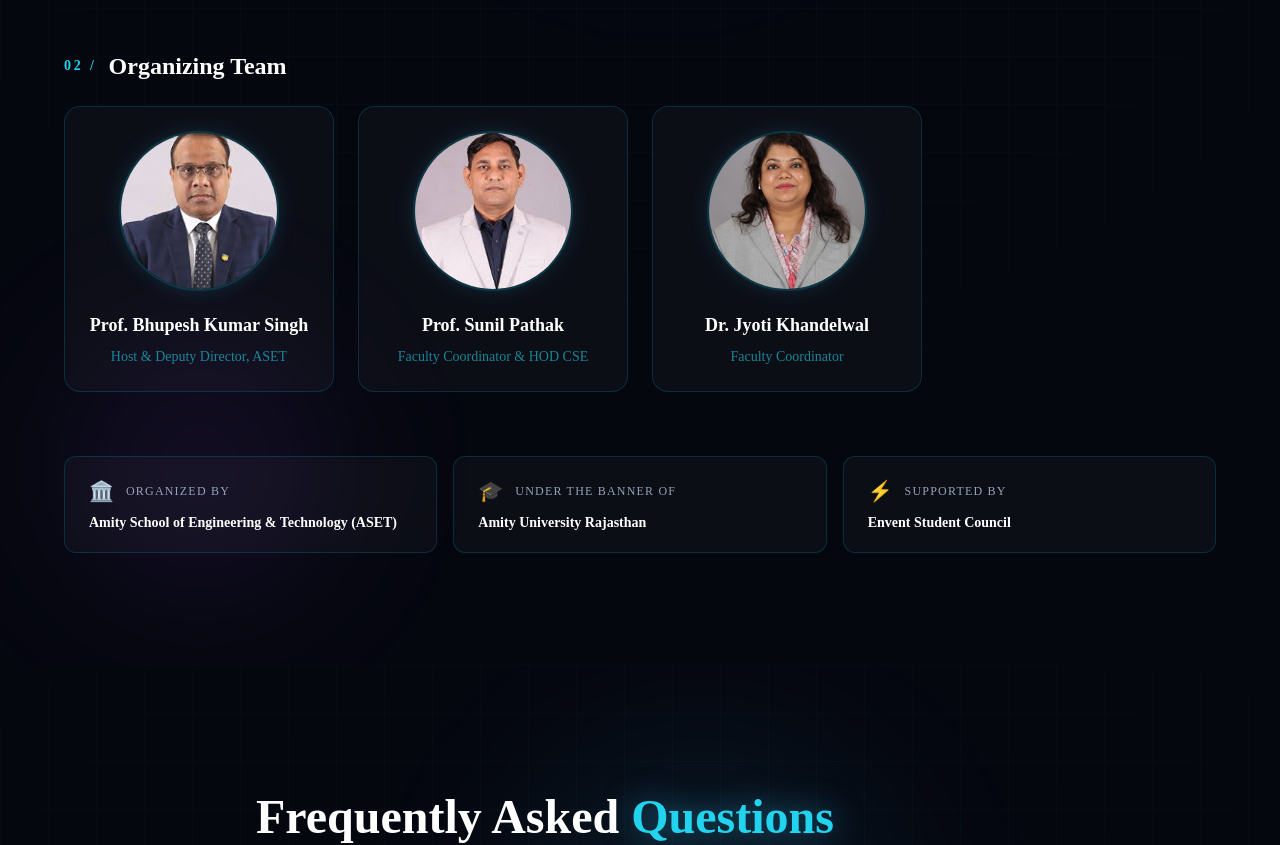
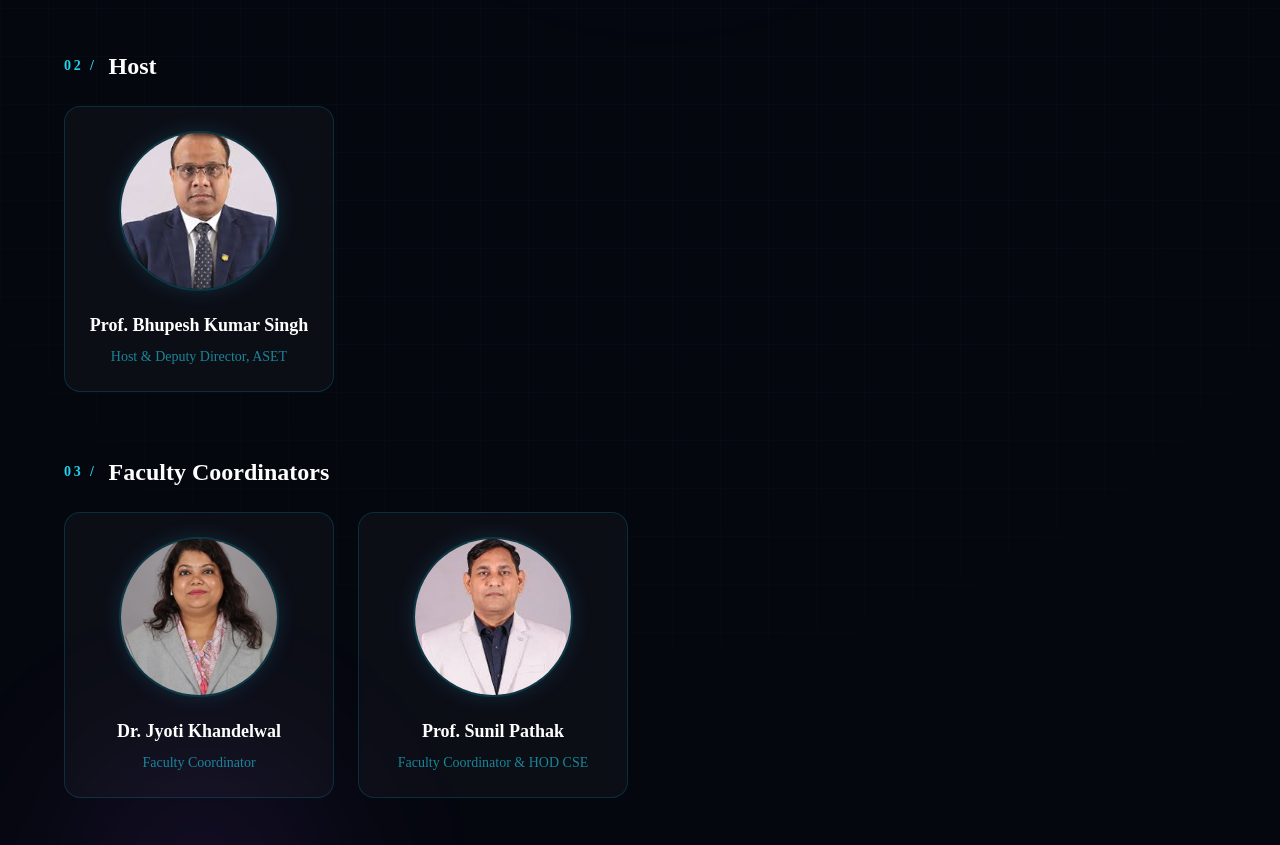
Before and after one commit to ishan-dsa/webamihacks2026, a Next.js app: page / in a window 1280 px wide. Shown: the part 8020-8865 px from the top of the page. Built offline with nearby package versions, Linux system fonts and the light colour scheme.

Commit message:
Refactor organizing team to host and faculty coordinators

```diff
--- a/components/Committee.tsx
+++ b/components/Committee.tsx
@@ -28,21 +28,24 @@ const leadership = [
   },
 ];
 
-const organizingTeam = [
+const host = [
   {
     name: "Prof. Bhupesh Kumar Singh",
     role: "Host & Deputy Director, ASET ",
     image: "/committee/bhupesh.jpg",
   },
+];
+
+const facultyCoordinators = [
+  {
+    name: "Dr. Jyoti Khandelwal",
+    role: "Faculty Coordinator",
+    image: "/committee/jyoti.jpg",
+  },
   {
     name: "Prof. Sunil Pathak",
     role: "Faculty Coordinator & HOD CSE",
     image: "/committee/sunil.jpg",
-  },
-  {
-    name: "Dr. Jyoti Khandelwal",
-    role: "Faculty Coordinator",
-    image: "/committee/jyoti.jpg",
   },
 ];
 
@@ -165,7 +168,7 @@ export default function Committee() {
 
         <FacultyGrid people={leadership} inView={inView} delayOffset={0.2} />
 
-        {/* Organizing Team Section */}
+        {/* Host Section */}
         <motion.h3
           initial={{ opacity: 0, y: 15 }}
           animate={inView ? { opacity: 1, y: 0 } : {}}
@@ -175,14 +178,29 @@ export default function Committee() {
           <span className="text-cyan-400 font-mono-code text-sm tracking-[0.2em] uppercase">
             02 /
           </span>
-          Organizing Team
+          Host
+        </motion.h3>
+
+        <FacultyGrid people={host} inView={inView} delayOffset={0.6} />
+
+        {/* Faculty Coordinators Section */}
+        <motion.h3
+          initial={{ opacity: 0, y: 15 }}
+          animate={inView ? { opacity: 1, y: 0 } : {}}
+          transition={{ duration: 0.5, delay: 0.8 }}
+          className="text-xl sm:text-2xl font-semibold text-white mb-6 mt-16 flex items-center gap-3"
+        >
+          <span className="text-cyan-400 font-mono-code text-sm tracking-[0.2em] uppercase">
+            03 /
+          </span>
+          Faculty Coordinators
         </motion.h3>
 
         <motion.div className="mb-16">
           <FacultyGrid
-            people={organizingTeam}
+            people={facultyCoordinators}
             inView={inView}
-            delayOffset={0.6}
+            delayOffset={0.85}
           />
         </motion.div>
 
@@ -190,7 +208,7 @@ export default function Committee() {
         <motion.div
           initial={{ opacity: 0, y: 20 }}
           animate={inView ? { opacity: 1, y: 0 } : {}}
-          transition={{ duration: 0.6, delay: 0.9 }}
+          transition={{ duration: 0.6, delay: 1.1 }}
           className="grid sm:grid-cols-3 gap-4"
         >
           {[
```
